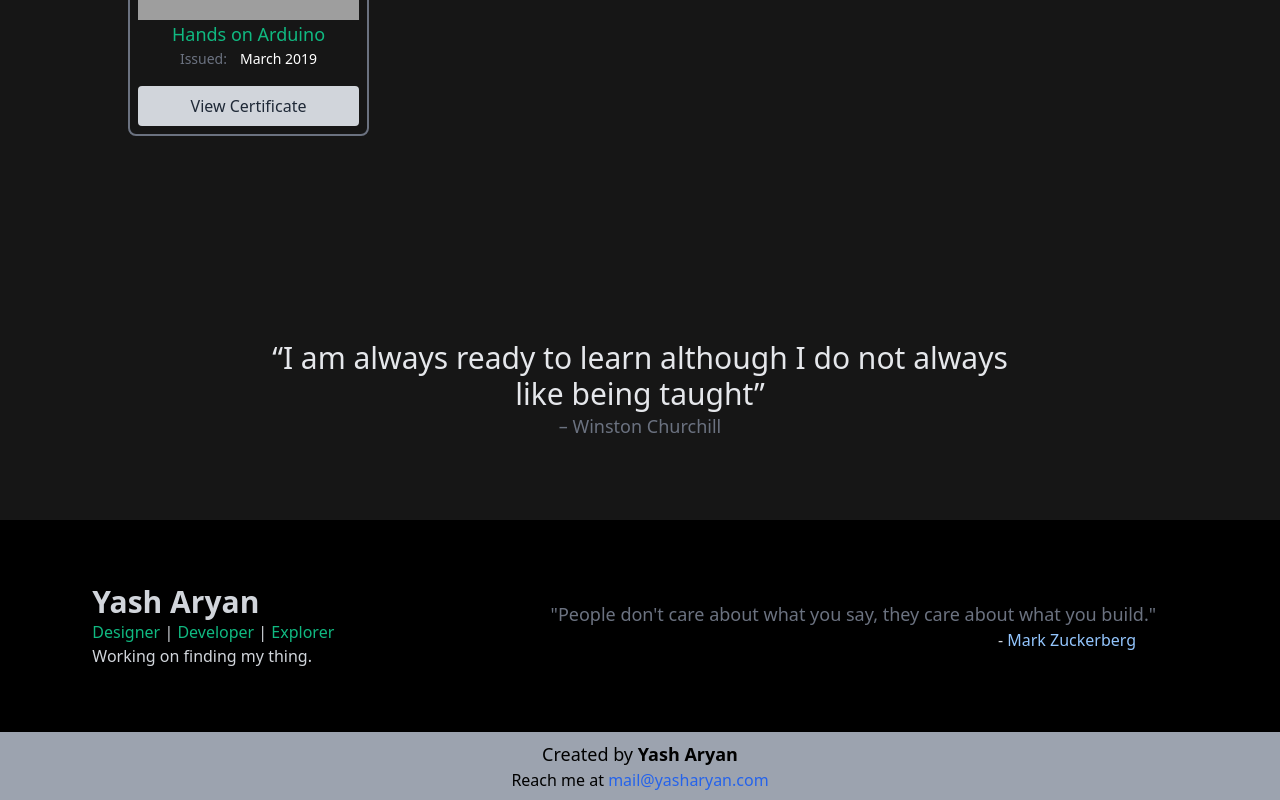
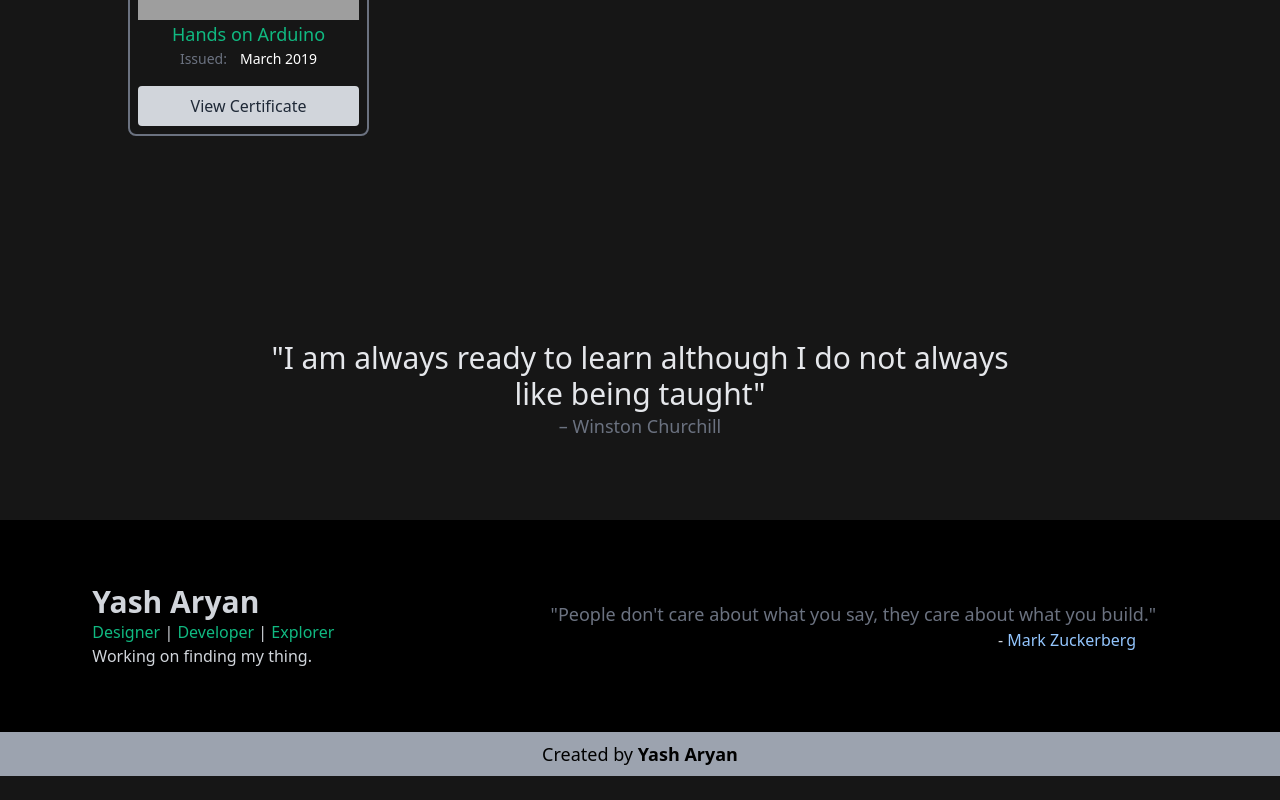
Before and after one commit to canaryGrapher/portfolio-V2, a Next.js app: page /certificates in a window 1280 px wide. Shown: the part 5016-5816 px from the top of the page. After the commit the page ends 5792 px from the top, so only its background shows below. Built offline with nearby package versions, Linux system fonts and the light colour scheme; grey boxes are pictures that could not be loaded.

Commit message:
Eslint error fixes

```diff
--- a/components/blogs/BlogSection.tsx
+++ b/components/blogs/BlogSection.tsx
@@ -24,7 +24,8 @@ const BlogSection: React.FC<IBlogResponse> = (props) => {
       <div className="text-center max-w-max mx-auto w-3/4 pt-24">
         <blockquote>
           <span className="text-3xl font-medium">
-            “The first step in blogging is not writing them but reading them.”
+            &quot;The first step in blogging is not writing them but reading
+            them.&quot;
           </span>
           <br />
           <span className="text-gray-500 text-lg">– Jeff Jarvis</span>
--- a/components/certificates/CertificateSection.tsx
+++ b/components/certificates/CertificateSection.tsx
@@ -35,8 +35,8 @@ const CertificateSection: React.FC = () => (
     <div className="text-center max-w-max mx-auto w-3/4 pt-24">
       <blockquote>
         <span className="text-3xl font-medium">
-          “I am always ready to learn although I do not always like being
-          taught”
+          &quot;I am always ready to learn although I do not always like being
+          taught&quot;
         </span>
         <br />
         <span className="text-gray-500 text-lg">– Winston Churchill</span>
--- a/components/common/Footer.tsx
+++ b/components/common/Footer.tsx
@@ -20,8 +20,8 @@ const Footer: React.FC = () => (
         <div className="max-w-max text-center md:text-right mx-auto px-3 md:px-0">
           <blockquote>
             <span className="font-normal text-lg text-gray-500">
-              "People don't care about what you say, they care about what you
-              build."
+              &quot;People don&apos;t care about what you say, they care about
+              what you build.&quot;
             </span>
             <br />- <span className="text-blue-300 mr-5">Mark Zuckerberg</span>
           </blockquote>
@@ -32,14 +32,6 @@ const Footer: React.FC = () => (
       <p className="text-lg text-center">
         Created by <span className="font-black">Yash Aryan</span>
       </p>
-      <div className="text-center">
-        <p className="text-black">
-          Reach me at{" "}
-          <a className="text-blue-600" href="mailto:mail@yasharyan.com">
-            mail@yasharyan.com
-          </a>
-        </p>
-      </div>
     </div>
   </footer>
 );
--- a/components/designs/DesignSection.tsx
+++ b/components/designs/DesignSection.tsx
@@ -23,7 +23,7 @@ const DesignSection: React.FC = () => (
     <div className="text-center max-w-max mx-auto w-3/4 pt-24">
       <blockquote>
         <span className="text-3xl font-medium">
-          “Design isn’t finished until somebody is using it.”
+          &quot;Design isn’t finished until somebody is using it.&quot;
         </span>
         <br />
         <span className="text-gray-500 text-lg">– Brenda Laurel</span>
--- a/components/home/Experience/ExperienceCard.tsx
+++ b/components/home/Experience/ExperienceCard.tsx
@@ -8,7 +8,13 @@ const ExperienceCard: React.FC<IExperience> = (props) => (
   <React.Fragment>
     <div className="w-full hidden md:flex border border-gray-200 p-5 my-3">
       <div className="flex flex-col justify-center">
-        <Image src={props.image} height={100} width={100} layout="fixed" />
+        <Image
+          src={props.image}
+          height={100}
+          width={100}
+          layout="fixed"
+          alt="Experience Image"
+        />
       </div>
       <div className="pl-5 w-full flex flex-col">
         <div className="flex">
@@ -35,6 +41,7 @@ const ExperienceCard: React.FC<IExperience> = (props) => (
             width={100}
             layout="fixed"
             className="rounded-full"
+            alt="Experience Image"
           />
         </div>
         <div className="pl-5 w-8/12 flex flex-col justify-center">
--- a/components/home/Flaunt/FlauntCard.tsx
+++ b/components/home/Flaunt/FlauntCard.tsx
@@ -19,7 +19,7 @@ const FlauntCard: React.FC<IFlaunt> = (props) => (
       <p className="text-2xl font-medium pt-2 text-justify">
         {props.description}
       </p>
-      <Link href={props.link}>
+      <Link href={props.link} passHref>
         <div className="mt-4 border-2 border-white max-w-max px-3 py-2 rounded-lg hover:bg-white hover:text-black cursor-pointer">
           <p className="font-bold">Explore</p>
         </div>
--- a/components/projects/ProjectSection.tsx
+++ b/components/projects/ProjectSection.tsx
@@ -23,8 +23,8 @@ const ProjectSection: React.FC = () => (
     <div className="text-center max-w-max mx-auto w-3/4 pt-24">
       <blockquote>
         <span className="text-3xl font-medium">
-          “Every great developer you know got there by solving problems they
-          were unqualified to solve until they actually did it.”
+          &quot;Every great developer you know got there by solving problems
+          they were unqualified to solve until they actually did it.&quot;
         </span>
         <br />
         <span className="text-gray-500 text-lg">– Patrick McKenzi</span>
--- a/components/webinars/WebinarSection.tsx
+++ b/components/webinars/WebinarSection.tsx
@@ -23,8 +23,8 @@ const WebinarSection: React.FC = () => (
     <div className="text-center max-w-max mx-auto w-3/4 pt-24">
       <blockquote>
         <span className="text-3xl font-medium">
-          “I am always ready to learn although I do not always like being
-          taught”
+          &quot;I am always ready to learn although I do not always like being
+          taught&quot;
         </span>
         <br />
         <span className="text-gray-500 text-lg">– Winston Churchill</span>
```
